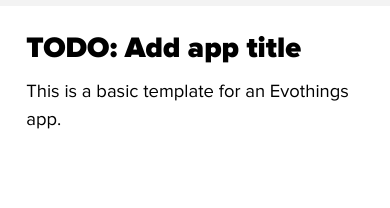
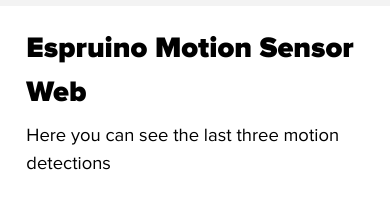
Before and after one commit to Nefalas/App-Espruino-MotionSensorWeb, a plain HTML site: page index.html in a window 390 px wide. Shown: the part 52-260 px from the top of the page. Drawn offline with Linux system fonts and the light colour scheme; some packages are replaced by stand-ins of ours.

Commit message:
js and css files added

```diff
--- /dev/null
+++ b/app.js
@@ -0,0 +1,3 @@
+/**
+ * Created by nefalas on 4/22/16.
+ */
--- a/index.html
+++ b/index.html
@@ -7,7 +7,9 @@
 	<meta name="viewport" content="width=device-width, user-scalable=no,
 		shrink-to-fit=no, initial-scale=1.0, minimum-scale=1.0, maximum-scale=1.0" />
 
-	<title>Basic Template App</title>
+	<title>Espruino Motion Sensor Web</title>
+
+	<link rel="stylesheet" type="text/css" href="style.css">
 
 	<style>
 		@import 'ui/css/evothings-app.css';
@@ -32,13 +34,16 @@
 	<!--<button class="menu" onclick=""><img src="ui/images/menu.svg" /></button>-->
 </header>
 
-	<h1>TODO: Add app title</h1>
+<h1>Espruino Motion Sensor Web</h1>
 
-	<p>This is a basic template for an Evothings app.</p>
+<p>Here you can see the last three motion detections</p>
+
+<div id="motion"></div>
 
 <script src="cordova.js"></script>
 <script src="libs/evothings/evothings.js"></script>
 <script src="libs/evothings/ui/ui.js"></script>
+
 <!-- TODO: Add libraries that you need -->
 
 </body>
```
Also changed, not shown: style.css (added). Lines whose indentation alone changed are shown as unchanged.
